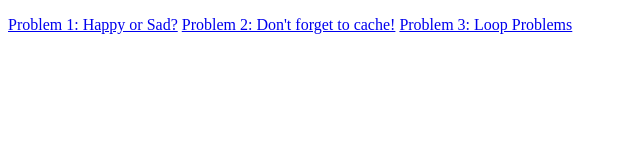
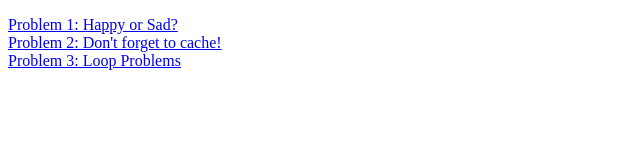
Before and after one commit to alexander-liao/alexander-liao.github.io, a plain HTML site: page index.html in a window 1280 px wide. Shown: the whole page, without its empty margins (0-640 px from the left). Drawn offline with Linux system fonts and the light colour scheme.

Commit message:
Update index.html

```diff
--- a/index.html
+++ b/index.html
@@ -6,8 +6,8 @@
 
     <body>
         <p>
-            <a href="/happy-or-sad.html">Problem 1: Happy or Sad?</a>
-            <a href="/dont-forget-to-cache.html">Problem 2: Don't forget to cache!</a>
+            <a href="/happy-or-sad.html">Problem 1: Happy or Sad?</a><br />
+            <a href="/dont-forget-to-cache.html">Problem 2: Don't forget to cache!</a><br />
             <a href="/loop-problems.html">Problem 3: Loop Problems</a>
         </p>
     </body>
```
